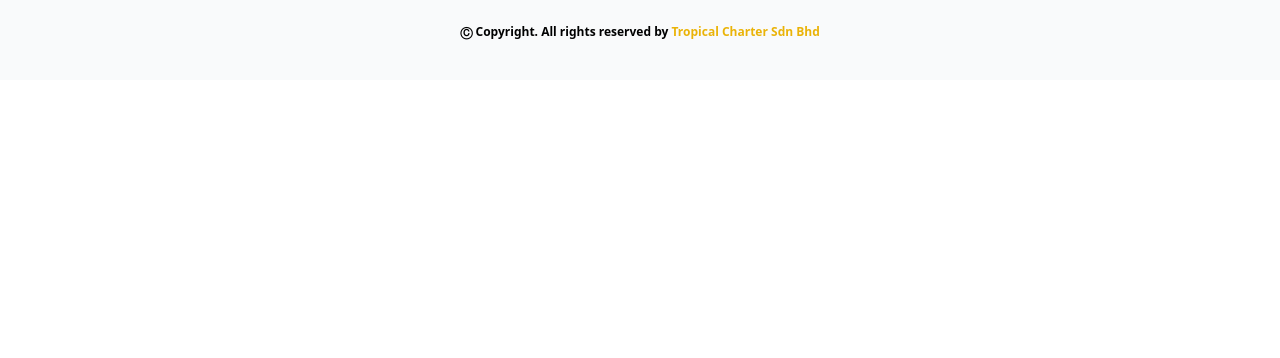
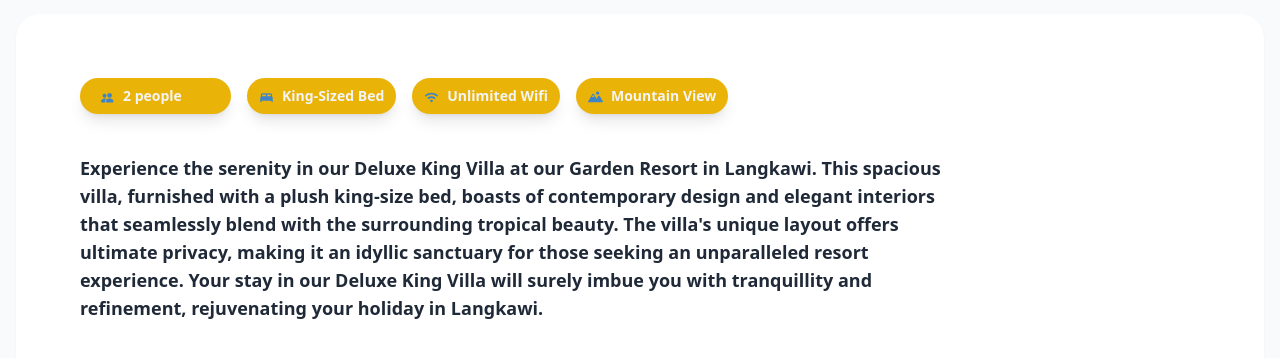
Before and after one commit to shadiqsharma/TCGarden, a Nuxt app: page /deluxeking in a window 1280 px wide. Shown: the part 2374-2732 px from the top of the page. Before the commit the page ends 2454 px from the top, so only its background shows below. Built offline with nearby package versions, Linux system fonts and the light colour scheme.

Commit message:
Deluxeking room page updated. Fixed some bugs.

```diff
--- a/components/Navbar/Navbar.vue
+++ b/components/Navbar/Navbar.vue
@@ -1,6 +1,6 @@
 <template>
   <div>
-  <div class="fixed w-full z-50 flex items-center justify-between h-20 px-8 bg-yellow-800 bg-opacity-50">
+  <div class="fixed w-full z-50 flex items-center justify-between h-20 px-8 bg-gray-800 bg-opacity-50">
     <a href="/" class="relative flex items-center h-full pr-6 ">
       <img src="https://res.cloudinary.com/dgsljij3o/image/upload/v1686569834/TC/TC_Garden_White_meecmy.png" alt="tcgarden_logo" class="h-20">
     </a>
@@ -50,9 +50,9 @@
       </button>
       <ul v-show="showMenu" class="fixed top-0 left-0 w-screen h-screen bg-black bg-opacity-90 z-50 flex flex-col justify-center items-center">
         <li class="mb-4">
-          <nuxt-link to="/" class="relative text-xl font-medium tracking-wide text-blue-700 transition duration-150 ease-out md:text-sm text-white">
+          <a href="/"  class="relative text-xl font-medium tracking-wide text-blue-700 transition duration-150 ease-out md:text-sm text-white">
             <span class="block">Home</span>
-          </nuxt-link>
+          </a>
         </li>
         <li class="mb-4">
           <a href="#"
--- a/components/castCarousel.vue
+++ b/components/castCarousel.vue
@@ -7,6 +7,18 @@
         </div>
     <carousel :responsive="{0:{items:1,nav:false},600:{items:2,nav:false},1024:{items:3,nav:false}}"
               class="w-auto h-auto">
+      <div class="container px-2">
+        <img src="https://res.cloudinary.com/dgsljij3o/image/upload/v1686572325/TC/luxury-resort-hotel-room-2022-11-14-06-58-44-utc_apcjas.jpg" class="w-full h-72 object-cover rounded-2xl">
+        <p class="text-center px-2 py-4">Bedroom</p>
+      </div>
+      <div class="container px-2">
+        <img src="https://res.cloudinary.com/dgsljij3o/image/upload/v1686572064/TC/TCFront_dezovr.webp" class="w-full h-72 object-cover rounded-2xl">
+        <p class="text-center px-2 py-4">Bathroom</p>
+      </div>
+      <div class="container px-2">
+        <img src="https://res.cloudinary.com/dgsljij3o/image/upload/v1686572038/TC/TCG_room2_qjfe3b.jpg" class="w-full h-72 object-cover rounded-2xl">
+        <p class="text-center px-2 py-4">Garden</p>
+      </div>
       <div class="container px-2">
         <img src="https://res.cloudinary.com/dgsljij3o/image/upload/v1686572325/TC/luxury-resort-hotel-room-2022-11-14-06-58-44-utc_apcjas.jpg" class="w-full h-72 object-cover rounded-2xl">
         <p class="text-center px-2 py-4">Bedroom</p>
--- a/pages/deluxeking.vue
+++ b/pages/deluxeking.vue
@@ -1,6 +1,70 @@
 <template>
   <div>
   <cast-carousel/>
+    <section class="py-2 bg-gray-50 overflow-hidden">
+      <div class="container mx-auto px-4">
+        <div class="py-16 px-8 md:px-16 rounded-3xl bg-white shadow-sm" >
+          <div class="flex pb-10 flex-wrap -m-2">
+            <div class="w-auto p-2 ">
+              <div class="flex flex-wrap px-3 py-2 bg-yellow-500 rounded-full shadow-lg ">
+                <div class="w-auto mr-2 ml-2 pt-1">
+                  <svg width="15" height="15" viewBox="0 0 30 30" fill="none" xmlns="http://www.w3.org/2000/svg">
+                    <path d="M12.9375 24.75C12.9375 24.75 11.375 24.75 11.375 23.1875C11.375 21.625 12.9375 16.9375 19.1875 16.9375C25.4375 16.9375 27 21.625 27 23.1875C27 24.75 25.4375 24.75 25.4375 24.75H12.9375ZM19.1875 15.375C20.4307 15.375 21.623 14.8811 22.5021 14.0021C23.3811 13.123 23.875 11.9307 23.875 10.6875C23.875 9.4443 23.3811 8.25201 22.5021 7.37294C21.623 6.49386 20.4307 6 19.1875 6C17.9443 6 16.752 6.49386 15.8729 7.37294C14.9939 8.25201 14.5 9.4443 14.5 10.6875C14.5 11.9307 14.9939 13.123 15.8729 14.0021C16.752 14.8811 17.9443 15.375 19.1875 15.375ZM10.15 24.75C9.91837 24.2622 9.80285 23.7274 9.8125 23.1875C9.8125 21.0703 10.875 18.8906 12.8375 17.375C11.858 17.0732 10.8374 16.9256 9.8125 16.9375C3.5625 16.9375 2 21.625 2 23.1875C2 24.75 3.5625 24.75 3.5625 24.75H10.15ZM9.03125 15.375C10.0673 15.375 11.0608 14.9634 11.7934 14.2309C12.5259 13.4983 12.9375 12.5048 12.9375 11.4688C12.9375 10.4327 12.5259 9.43918 11.7934 8.70661C11.0608 7.97405 10.0673 7.5625 9.03125 7.5625C7.99525 7.5625 7.00168 7.97405 6.26911 8.70661C5.53655 9.43918 5.125 10.4327 5.125 11.4688C5.125 12.5048 5.53655 13.4983 6.26911 14.2309C7.00168 14.9634 7.99525 15.375 9.03125 15.375Z" fill="#3d85c6"/>
+                  </svg>
+                </div>
+                <div class="flex-1">
+                  <p class="text-sm text-gray-100 font-bold w-24 ">2 people   </p>
+                </div>
+              </div>
+            </div>
+            <div class="w-auto p-2">
+              <div class="flex flex-wrap px-3 py-2 bg-yellow-500 rounded-full shadow-lg">
+                <div class="w-auto mr-2 pt-1">
+                  <svg width="15" height="15" viewBox="0 0 30 30" fill="none" xmlns="http://www.w3.org/2000/svg">
+                    <path d="M26.25 13.475V10C26.25 7.9375 24.5625 6.25 22.5 6.25H17.5C16.5375 6.25 15.6625 6.625 15 7.225C14.3375 6.625 13.4625 6.25 12.5 6.25H7.5C5.4375 6.25 3.75 7.9375 3.75 10V13.475C2.9875 14.1625 2.5 15.15 2.5 16.25V23.75H5V21.25H25V23.75H27.5V16.25C27.5 15.15 27.0125 14.1625 26.25 13.475ZM17.5 8.75H22.5C23.1875 8.75 23.75 9.3125 23.75 10V12.5H16.25V10C16.25 9.3125 16.8125 8.75 17.5 8.75ZM6.25 10C6.25 9.3125 6.8125 8.75 7.5 8.75H12.5C13.1875 8.75 13.75 9.3125 13.75 10V12.5H6.25V10Z" fill="#3d85c6"/>
+                  </svg>
+                </div>
+                <div class="flex-1">
+                  <p class="text-sm text-gray-100 font-bold">King-Sized Bed</p>
+                </div>
+              </div>
+            </div>
+            <div class="w-auto p-2">
+              <div class="flex flex-wrap px-3 py-2 bg-yellow-500 rounded-full shadow-lg">
+                <div class="w-auto mr-2 pt-1">
+                  <svg width="15" height="15" viewBox="0 0 30 30" fill="none" xmlns="http://www.w3.org/2000/svg">
+                    <path d="M2.57511 12.5749C3.21261 13.2124 4.22511 13.2749 4.91261 12.6999C10.7501 7.8999 19.2251 7.8999 25.0751 12.6874C25.7751 13.2624 26.8001 13.2124 27.4376 12.5749C28.1751 11.8374 28.1251 10.6124 27.3126 9.9499C20.1751 4.1124 9.85011 4.1124 2.70011 9.9499C1.88761 10.5999 1.82511 11.8249 2.57511 12.5749ZM12.2751 22.2749L14.1126 24.1124C14.6001 24.5999 15.3876 24.5999 15.8751 24.1124L17.7126 22.2749C18.3001 21.6874 18.1751 20.6749 17.4251 20.2874C16.669 19.8992 15.8313 19.6967 14.9814 19.6967C14.1314 19.6967 13.2937 19.8992 12.5376 20.2874C11.8251 20.6749 11.6876 21.6874 12.2751 22.2749ZM7.61261 17.6124C8.22511 18.2249 9.18761 18.2874 9.90011 17.7749C11.3914 16.7198 13.1733 16.1532 15.0001 16.1532C16.8269 16.1532 18.6088 16.7198 20.1001 17.7749C20.8126 18.2749 21.7751 18.2249 22.3876 17.6124L22.4001 17.5999C23.1501 16.8499 23.1001 15.5749 22.2376 14.9624C17.9376 11.8499 12.0751 11.8499 7.76261 14.9624C6.90011 15.5874 6.85011 16.8499 7.61261 17.6124Z" fill="#3d85c6"/>
+                  </svg>
+                </div>
+                <div class="flex-1">
+                  <p class="text-sm text-gray-100 font-bold ">Unlimited Wifi</p>
+                </div>
+              </div>
+            </div>
+            <div class="w-auto p-2">
+              <div class="flex flex-wrap px-3 py-2 bg-yellow-500 rounded-full shadow-lg">
+                <div class="w-auto mr-2 pt-1">
+                  <svg width="15" height="15" viewBox="0 0 30 30" fill="none" xmlns="http://www.w3.org/2000/svg">
+                    <g clip-path="url(#clip0_953_2710)">
+                      <path d="M15.9376 6.09375C15.9376 5.44478 16.1301 4.81039 16.4906 4.27079C16.8512 3.73119 17.3636 3.31062 17.9632 3.06227C18.5628 2.81392 19.2225 2.74894 19.859 2.87555C20.4955 3.00216 21.0802 3.31467 21.5391 3.77356C21.9979 4.23245 22.3105 4.81711 22.4371 5.45361C22.5637 6.09011 22.4987 6.74986 22.2503 7.34943C22.002 7.949 21.5814 8.46146 21.0418 8.82201C20.5022 9.18256 19.8678 9.375 19.2189 9.375C18.3486 9.375 17.514 9.0293 16.8987 8.41395C16.2833 7.79859 15.9376 6.96399 15.9376 6.09375ZM29.8829 23.9063C29.8004 24.0491 29.6817 24.1677 29.5387 24.25C29.3957 24.3323 29.2335 24.3755 29.0685 24.375H0.937612C0.772388 24.3749 0.610116 24.3312 0.467233 24.2482C0.324349 24.1653 0.20593 24.046 0.123969 23.9026C0.0420077 23.7591 -0.000583686 23.5965 0.00050878 23.4313C0.00160125 23.2661 0.0463387 23.1041 0.13019 22.9617L8.6966 8.42344C8.86218 8.14203 9.09837 7.90873 9.38181 7.74664C9.66525 7.58455 9.9861 7.49929 10.3126 7.49929C10.6391 7.49929 10.96 7.58455 11.2434 7.74664C11.5269 7.90873 11.763 8.14203 11.9286 8.42344L17.1833 17.3438L20.2489 12.1711C20.4133 11.8896 20.6488 11.6562 20.9318 11.4946C21.2149 11.3329 21.5355 11.2485 21.8614 11.25C22.1873 11.2483 22.5079 11.3323 22.7911 11.4936C23.0744 11.6548 23.3102 11.8877 23.4751 12.1688L29.8689 22.9594C29.955 23.1018 30.0018 23.2645 30.0042 23.4309C30.0067 23.5973 29.9648 23.7614 29.8829 23.9063ZM7.5505 14.0625H13.0747L10.3126 9.375L7.5505 14.0625Z" fill="#3d85c6"/>
+                    </g>
+                    <defs>
+                      <clipPath id="clip0_953_2710">
+                        <rect width="30" height="30" fill="white"/>
+                      </clipPath>
+                    </defs>
+                  </svg>
+                </div>
+                <div class="flex-1">
+                  <p class="text-sm text-gray-100 font-bold">Mountain View</p>
+                </div>
+              </div>
+            </div>
+          </div>
+          <p class="mb-14 text-lg text-gray-800 font-bold md:max-w-4xl">Experience the serenity in our Deluxe King Villa at our Garden Resort in Langkawi. This spacious villa, furnished with a plush king-size bed, boasts of contemporary design and elegant interiors that seamlessly blend with the surrounding tropical beauty. The villa's unique layout offers ultimate privacy, making it an idyllic sanctuary for those seeking an unparalleled resort experience. Your stay in our Deluxe King Villa will surely imbue you with tranquillity and refinement, rejuvenating your holiday in Langkawi.</p>
 
+        </div>
+      </div>
+    </section>
   </div>
 </template>
```
